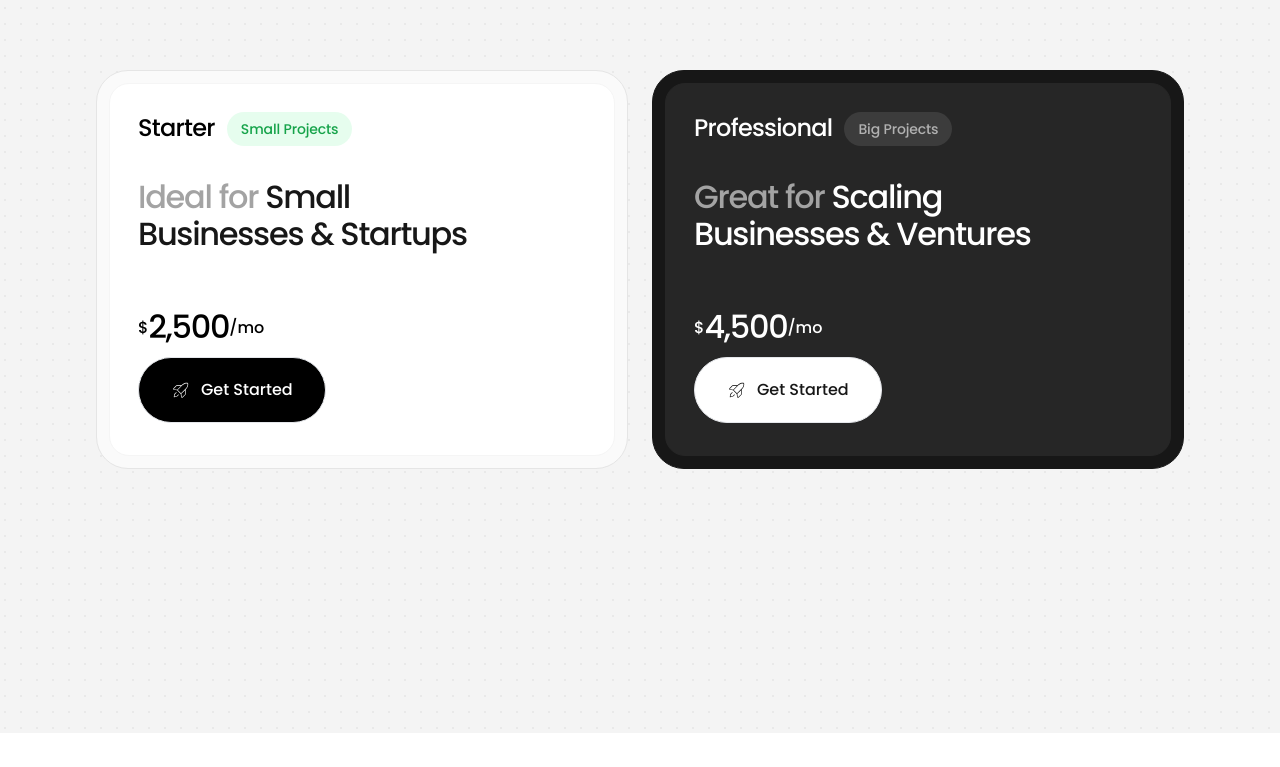
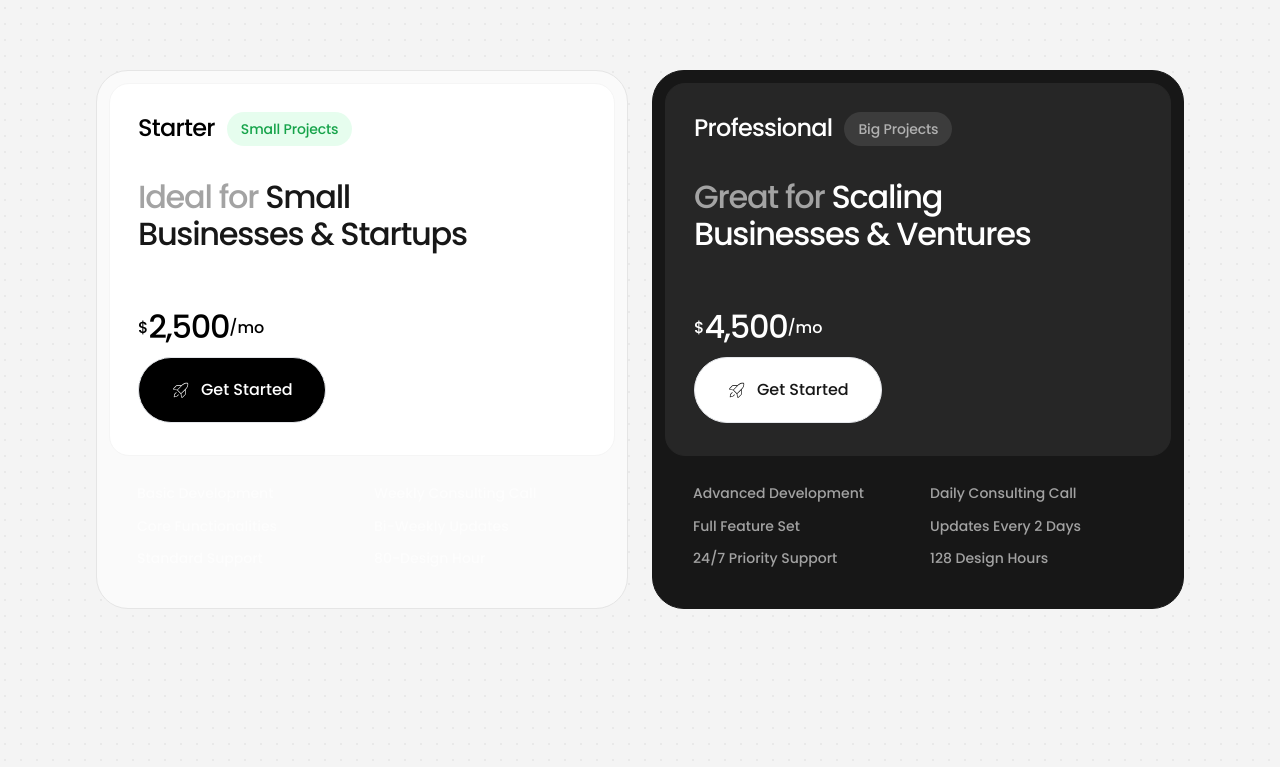
Before and after one commit to Fred-omojole/weblix5.0, a Next.js app: page / in a window 1280 px wide. Shown: the part 9305-10072 px from the top of the page. Before the commit the page ends 10038 px from the top, so only its background shows below. Built offline with nearby package versions, Linux system fonts and the light colour scheme.

Commit message:
pricing incomplete

```diff
--- a/app/(Home)/Pricing.tsx
+++ b/app/(Home)/Pricing.tsx
@@ -22,43 +22,9 @@ interface Props {
   categoryColor: string;
   priceColor: string;
   titleColor?: string;
+  feature: string[];
+  featureColor: string;
 }
-
-// const cardData: Props[] = [
-//   {
-//     title: "starter",
-//     category: "Small Projects",
-//     target: "Small Businesses & Startups",
-//     borderColor: "#eee",
-//     borderColor2: "#f4f4f4 ",
-//     bgColor: "#fbfbfb",
-//     bgColor2: "#ffffff",
-//     word: "Ideal for ",
-//     textColor: "#1b1b1b",
-//     textColor2: "#8b8b8b",
-//     price: "2,500",
-//     color: "#ffffff",
-//     className:
-//       "border-solid border-[1px] border-[#eee] flex py-[20px] px-[32px] justify-center items-center gap-[10px] rounded-[100px] text-center ",
-//   },
-
-//   {
-//     title: "Professional",
-//     category: "Big Projects",
-//     target: "Scaling Businesses & Ventures",
-//     borderColor: "#1b1b1b",
-//     borderColor2: "#323232",
-//     bgColor: "#1b1b1b",
-//     bgColor2: "#323232",
-//     word: "Great for ",
-//     textColor: "#ffffff",
-//     textColor2: "#8b8b8b",
-//     price: "4,500",
-//     color: "#1b1b1b",
-//     className:
-//       "border-solid border-[1px] border-[#eee] flex py-[20px] px-[32px] justify-center items-center gap-[10px] rounded-[100px] text-center ",
-//   },
-// ];
 
 const cardData: Props[] = [
   {
@@ -80,6 +46,15 @@ const cardData: Props[] = [
     categoryBg: " bg-green-100/70 ",
     categoryColor: "text-green-600",
     priceColor: "text-black",
+    feature: [
+      "Basic Development",
+      "Core Functionalities",
+      "Standard Support",
+      "Weekly Consulting Call",
+      "Bi-Weekly Updates",
+      "80-Design Hour",
+    ],
+    featureColor: "text-customGray",
   },
   {
     title: "Professional",
@@ -101,6 +76,15 @@ const cardData: Props[] = [
     categoryBg: "bg-white/10",
     priceColor: "text-white",
     titleColor: "text-white",
+    feature: [
+      "Advanced Development",
+      "Full Feature Set",
+      "24/7 Priority Support",
+      "Daily Consulting Call",
+      "Updates Every 2 Days",
+      "128 Design Hours",
+    ],
+    featureColor: "text-",
   },
 ];
 
@@ -144,6 +128,8 @@ const Pricing = () => {
                 categoryBg,
                 priceColor,
                 titleColor,
+                feature,
+                featureColor,
               }) => {
                 return (
                   <PricingCards
@@ -166,6 +152,8 @@ const Pricing = () => {
                     categoryBg={categoryBg}
                     priceColor={priceColor}
                     titleColor={titleColor}
+                    features={feature}
+                    featureColor={featureColor}
                   />
                 );
               }
--- a/app/(Home)/PricingCards.tsx
+++ b/app/(Home)/PricingCards.tsx
@@ -21,6 +21,8 @@ interface Props {
   categoryBg: string;
   priceColor: string;
   titleColor?: string;
+  features: string[];
+  featureColor: string;
 }
 
 function PricingCards({
@@ -43,7 +45,13 @@ function PricingCards({
   categoryBg,
   categoryColor,
   priceColor,
+  features,
+  featureColor,
 }: Props) {
+  const half = Math.ceil(features.length / 2);
+  const firstHalf = features.slice(0, half);
+  const secondHalf = features.slice(half);
+
   return (
     <div
       className={`${bgColor} ${borderColor} flex flex-col flex-nowrap p-3 gap-0 border-solid border-[1px] rounded-[32px]`}
@@ -94,6 +102,28 @@ function PricingCards({
           </a>
         </div>
       </div>
+      <div className="flex p-[28px] gap-[24px]">
+        <div className="flex flex-col flex-1 gap-[14px]">
+          {firstHalf.map((feature, index) => (
+            <div
+              key={index}
+              className={`${featureColor} flex justify-start items-start gap-[8px] text-white/60 text-[14px] leading-[132%] tracking-[-0.14%]`}
+            >
+              {feature}
+            </div>
+          ))}
+        </div>
+        <div className="flex flex-col flex-1 gap-[14px]">
+          {secondHalf.map((feature, index) => (
+            <div
+              key={index}
+              className={` ${featureColor}   flex justify-start items-start gap-[8px]  text-white/60 text-[14px] leading-[132%] tracking-[-0.14%]`}
+            >
+              {feature}
+            </div>
+          ))}
+        </div>
+      </div>
     </div>
   );
 }
--- a/tailwind.config.ts
+++ b/tailwind.config.ts
@@ -21,6 +21,7 @@ const config: Config = {
         "custom-blue-4": "var(--custom-blue-4)",
         "custom-purple-32": "var(--custom-purple-32)",
         "custom-purple-4": "var(--custom-purple-4)",
+        customGray: "#8b8b8b",
       },
       borderRadius: {
         lg: "var(--radius)",
```
